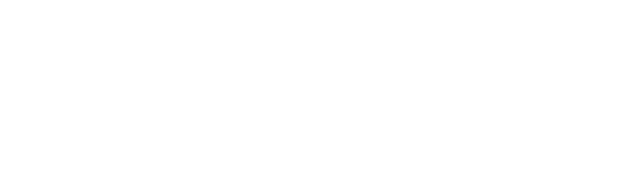
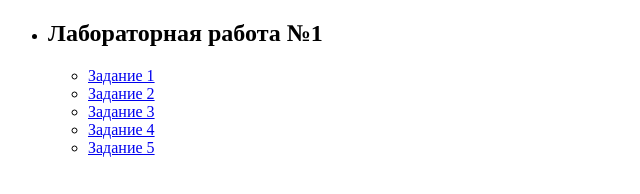
Before and after one commit to vassabi353/javascript, a plain HTML site: page index.html in a window 1280 px wide. Shown: the whole page, without its empty margins (0-640 px from the left). Drawn offline with Linux system fonts and the light colour scheme.

Commit message:
Update index.html

```diff
--- a/index.html
+++ b/index.html
@@ -5,6 +5,17 @@
    <title>Лабораторные работы</title>
  </head>
  <body>
-
+   <ul>
+    <li>
+      <h2>Лабораторная работа №1</h2>
+      <ul>
+      <li><a href="lab1/lab1_1.html">Задание 1</a></li>
+      <li><a href="lab1/lab1_2.html">Задание 2</a></li>
+      <li><a href="lab1/lab1_3/doc.html">Задание 3</a></li>
+      <li><a href="lab1/lab1_4/lab1_4.html">Задание 4</a></li>
+      <li><a href="lab1/lab1_5/lab1_5.html">Задание 5</a></li>
+      </ul>
+    </li>
+  </ul>
  </body>
 </html>
```
